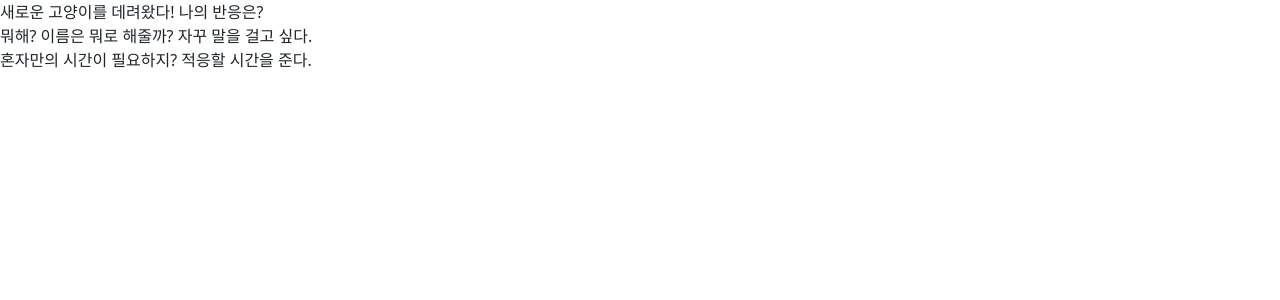
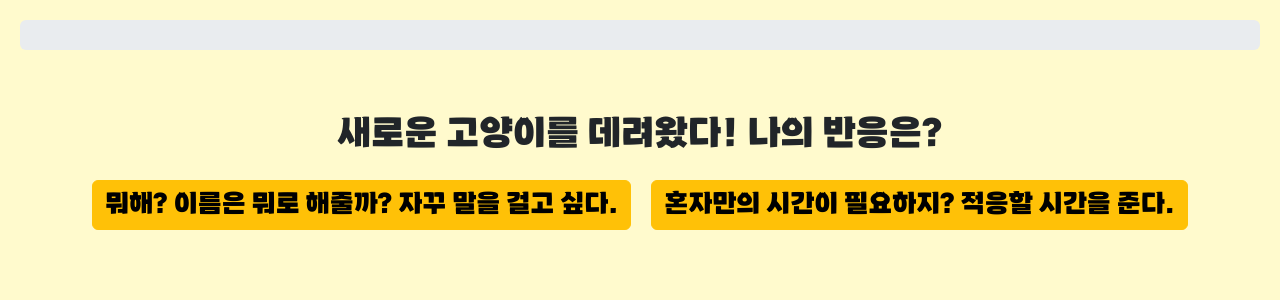
Before and after one commit to chaeeunj/zero-react-cat_test, a React (Create React App) app in the folder cattest_ts/: page /question in a window 1280 px wide. Shown: the top 300 px of the page. Built offline with nearby package versions, Linux system fonts and the light colour scheme.

Commit message:
질문 페이지 구현

```diff
--- /dev/null
+++ b/cattest_ts/src/components/Header.tsx
@@ -0,0 +1,51 @@
+import React from 'react';
+import styled from 'styled-components';
+import { ProgressBar } from 'react-bootstrap';
+import { QuestionData } from '../stores/Question/QuestionData';
+
+interface Props {
+  type: string;
+  questionNo: number;
+}
+
+function Header(props: Props) {
+  return (
+    <>
+      {props.type === 'progress' ? (
+        <ProgressWrapper>
+          <ProgressBar
+            now={Math.round((props.questionNo / QuestionData.length) * 100)}
+            label={`${
+              Math.round(props.questionNo / QuestionData.length) * 100
+            }%`}
+            style={{ width: '100%', height: '30px' }}
+          />
+        </ProgressWrapper>
+      ) : (
+        <TitleWrapper style={{ backgroundColor: '#ffa07a' }}>
+          예비집사 판별기
+        </TitleWrapper>
+      )}
+    </>
+  );
+}
+
+export default Header;
+
+const ProgressWrapper = styled.div`
+  font-size: 40pt;
+  display: flex;
+  align-items: center;
+  justify-content: center;
+  font-family: 'YeongdeokSnowCrab';
+  padding: 20px 20px 20px 20px;
+`;
+
+const TitleWrapper = styled.div`
+  background-color: #ffa07a;
+  font-size: 40pt;
+  align-items: center;
+  display: flex;
+  justify-content: center;
+  font-family: 'YeongdeokSnowCrab';
+`;
--- a/cattest_ts/src/pages/MainPage.tsx
+++ b/cattest_ts/src/pages/MainPage.tsx
@@ -4,6 +4,7 @@ import { Button } from 'react-bootstrap';
 import { useNavigate } from 'react-router-dom';
 
 import CatImage from '../assets/cat/cat.jpg';
+import Header from '../components/Header';
 
 function MainPage(): React.ReactElement {
   const navigate = useNavigate();
@@ -14,7 +15,7 @@ function MainPage(): React.ReactElement {
 
   return (
     <Wrapper>
-      <Header>예비집사 판별기</Header>
+      <Header type="title" questionNo={0} />
       <ContentsWapper>
         <Title>나에게 맞는 주인님은?</Title>
         <LogoImage>
@@ -51,15 +52,6 @@ const Wrapper = styled.div`
   font-family: 'YeongdeokSnowCrab';
 `;
 
-const Header = styled.div`
-  background-color: #ffa07a;
-  font-size: 40pt;
-  display: flex;
-  align-items: center;
-  justify-content: center;
-  font-family: 'YeongdeokSnowCrab';
-`;
-
 const ContentsWapper = styled.div`
   display: flex;
   align-items: center;
--- a/cattest_ts/src/pages/QuestionPage.tsx
+++ b/cattest_ts/src/pages/QuestionPage.tsx
@@ -1,14 +1,69 @@
 import React from 'react';
+import styled from 'styled-components';
+import { Button } from 'react-bootstrap';
+
 import { QuestionData } from '../stores/Question/QuestionData';
+import Header from '../components/Header';
 
 function QuestionPage(): React.ReactElement {
+  const [questionNo, setQuestionNo] = React.useState(0);
+
+  const handleClickAnswer = () => {
+    setQuestionNo(questionNo + 1);
+  };
+
   return (
-    <>
-      <div>{QuestionData[0].title}</div>
-      <div>{QuestionData[0].answera}</div>
-      <div>{QuestionData[0].answerb}</div>
-    </>
+    <Wrapper>
+      <Header type="progress" questionNo={questionNo} />
+      <ContentsWapper>
+        <Title>{QuestionData[questionNo].title}</Title>
+        <ButtonGroup>
+          <Button
+            className="btn-warning"
+            style={{ marginRight: '20px' }}
+            onClick={handleClickAnswer}
+          >
+            {QuestionData[questionNo].answera}
+          </Button>
+          <Button className="btn-warning">
+            {QuestionData[questionNo].answerb}
+          </Button>
+        </ButtonGroup>
+      </ContentsWapper>
+    </Wrapper>
   );
 }
 
 export default QuestionPage;
+
+const Wrapper = styled.div`
+  display: flex;
+  flex-direction: column;
+  width: 100%;
+  height: 100vh;
+  background-color: #fffacd;
+  font-family: 'YeongdeokSnowCrab';
+`;
+
+const ContentsWapper = styled.div`
+  display: flex;
+  align-items: center;
+  justify-content: center;
+  flex-direction: column;
+  padding: 20px 20px 20px 20px;
+`;
+
+const Title = styled.div`
+  margin-top: 20px;
+  font-size: 25pt;
+`;
+
+const ButtonGroup = styled.div`
+  display: flex;
+  justify-content: center;
+  margin-top: 20px;
+
+  button {
+    font-size: 18pt;
+  }
+`;
```
